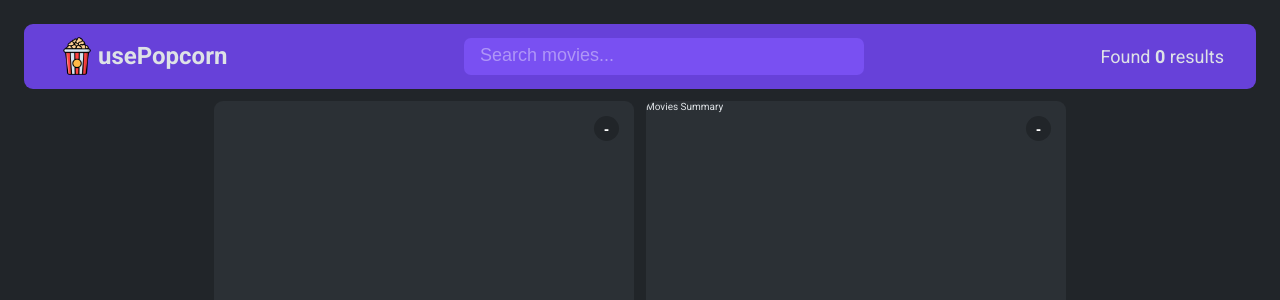
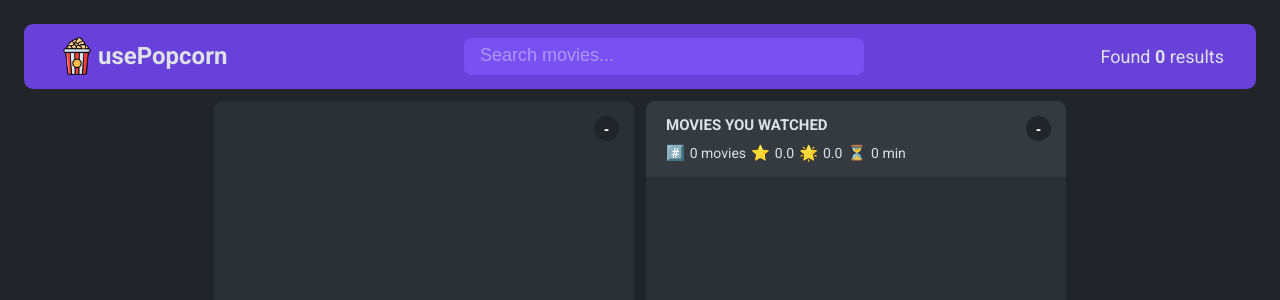
Before and after one commit to SahakKDev/use-popcorn, a React (Vite) app: page / in a window 1280 px wide. Shown: the top 300 px of the page. Built offline with nearby package versions, Linux system fonts and the light colour scheme.

Commit message:
summary section

```diff
--- a/src/components/MoviesSummary/MoviesSummary.jsx
+++ b/src/components/MoviesSummary/MoviesSummary.jsx
@@ -1,10 +1,53 @@
-import styles from './MoviesSummary.module.css'
+import styles from './MoviesSummary.module.css';
 
 export default function MoviesSummary({ movies }) {
-  return <div>
-    <div className={styles.summary}>Movies Summary</div>
-    {movies.map(movie => {
-      return <div key={movie.imdbId} className={styles.movie}>{movie.Title}</div>
-    })}
-  </div>;
+  console.log('movies', movies);
+
+  const averageRating =
+    movies.reduce((acc, movie) => acc + Number(movie.imdbRating), 0) /
+      movies.length || 0.0;
+
+  const averageUserRate =
+    movies.reduce((acc, movie) => acc + Number(movie.UserRate), 0) /
+      movies.length || 0.0;
+
+  const totalTime = movies.reduce((acc, movie) => {
+    const time = Number(movie.Runtime.split(' ')[0]);
+    return acc + time;
+  }, 0);
+
+  return (
+    <div>
+      <div className={styles.summary}>
+        <h2 className={styles.summaryTitle}>Movies You Watched</h2>
+        <div className={styles.details}>
+          <div className={styles.detail}>
+            <span className={styles.icon}>#️⃣</span>
+            <span className={styles.label}>{movies.length} movies</span>
+          </div>
+          <div className={styles.detail}>
+            <span className={styles.icon}>⭐</span>
+            <span className={styles.label}>{averageRating.toFixed(1)}</span>
+          </div>
+          <div className={styles.detail}>
+            <span className={styles.icon}>🌟</span>
+            <span className={styles.label}>{averageUserRate.toFixed(1)}</span>
+          </div>
+          <div className={styles.detail}>
+            <span className={styles.icon}>⏳</span>
+            <span className={styles.label}>{totalTime} min</span>
+          </div>
+        </div>
+      </div>
+
+      <br />
+      {movies.map((movie) => {
+        return (
+          <div key={movie.imdbID} className={styles.movie}>
+            {movie.Title}
+          </div>
+        );
+      })}
+    </div>
+  );
 }
--- a/src/components/MoviesSummary/MoviesSummary.module.css
+++ b/src/components/MoviesSummary/MoviesSummary.module.css
@@ -0,0 +1,29 @@
+.summary {
+  background-color: var(--background-color-100);
+  padding: 1.5rem 2rem;
+}
+
+.summaryTitle {
+  text-transform: uppercase;
+  margin-bottom: 1rem
+}
+
+.details {
+  display: flex;
+  gap: 0.5rem;
+}
+
+.detail {
+  display: flex;
+  gap: 0.5rem;
+  align-items: center;
+}
+
+.icon {
+  display: inline-block;
+  font-size: 1.5rem;
+}
+
+.detail {
+  font-size: 1.4rem;
+}
--- a/src/components/utils/Star/Star.jsx
+++ b/src/components/utils/Star/Star.jsx
@@ -38,8 +38,8 @@ export default function Star({
       onClick={handleClick}
     >
       <path
-        stroke-linecap='round'
-        stroke-linejoin='round'
+        strokeLinecap='round'
+        strokeLinejoin='round'
         d='M11.48 3.499a.562.562 0 0 1 1.04 0l2.125 5.111a.563.563 0 0 0 .475.345l5.518.442c.499.04.701.663.321.988l-4.204 3.602a.563.563 0 0 0-.182.557l1.285 5.385a.562.562 0 0 1-.84.61l-4.725-2.885a.562.562 0 0 0-.586 0L6.982 20.54a.562.562 0 0 1-.84-.61l1.285-5.386a.562.562 0 0 0-.182-.557l-4.204-3.602a.562.562 0 0 1 .321-.988l5.518-.442a.563.563 0 0 0 .475-.345L11.48 3.5Z'
       />
     </svg>
```
